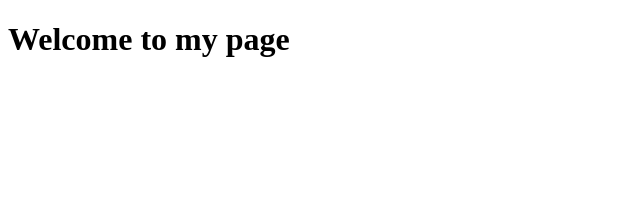
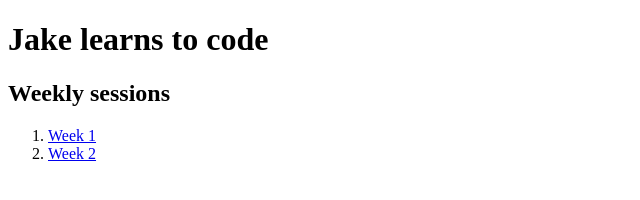
Before and after one commit to JimmyMcKegger/jimmymckegger.github.io, a plain HTML site: page index.html in a window 1280 px wide. Shown: the whole page, without its empty margins (0-640 px from the left). Drawn offline with Linux system fonts and the light colour scheme.

Commit message:
new pages

```diff
--- a/index.html
+++ b/index.html
@@ -2,10 +2,24 @@
 <html>
 <head>
     <title>Home</title>
+    <meta charset="UTF-8">
 </head>
 <body>
     <h1>
-        Welcome to my page
+        Jake learns to code
     </h1>
+    <div>
+        <h2>
+            Weekly sessions
+        </h2>
+        <ol>
+            <li>
+                <a href="week1.html">Week 1</a>
+            </li>
+            <li>
+                <a href="week2.html">Week 2</a>
+            </li>
+        </ol>
+    </div>
 </body>
 </html>
```
Also changed, not shown: week1.html (added, +18 -0 lines), week2.html (added, +18 -0 lines).
